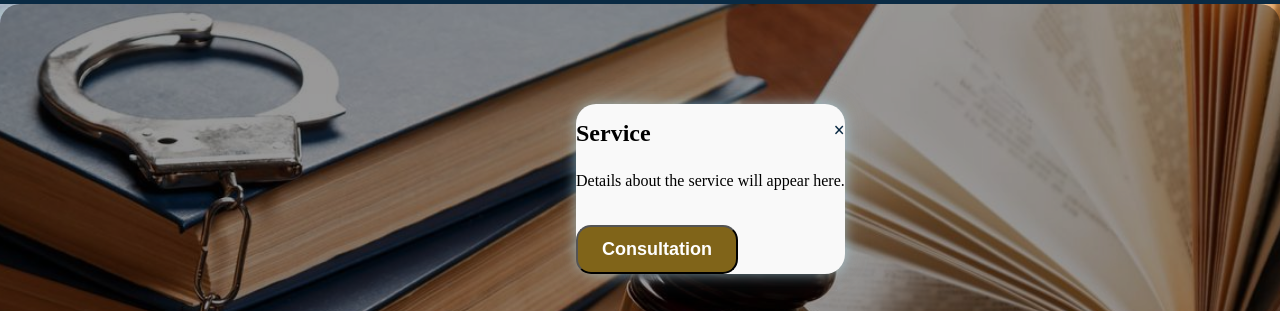
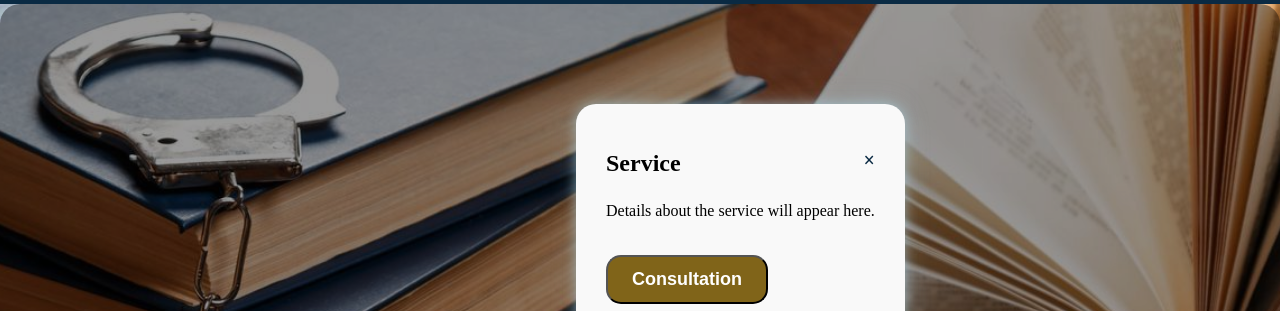
Before and after one commit to mishallll/sachlawcompany, a plain HTML site: page index.html in a window 1280 px wide. Shown: the part 96-407 px from the top of the page. Drawn offline with Linux system fonts and the light colour scheme.

Commit message:
Update style.css

```diff
--- a/style.css
+++ b/style.css
@@ -169,7 +169,7 @@ position: fixed;
     box-shadow: #222;
     justify-content: center;
     align-items: center;
-
+    PADDING:30PX;
     word-wrap: break-word;
     max-width: 90%;
     max-height: 90%;
```
